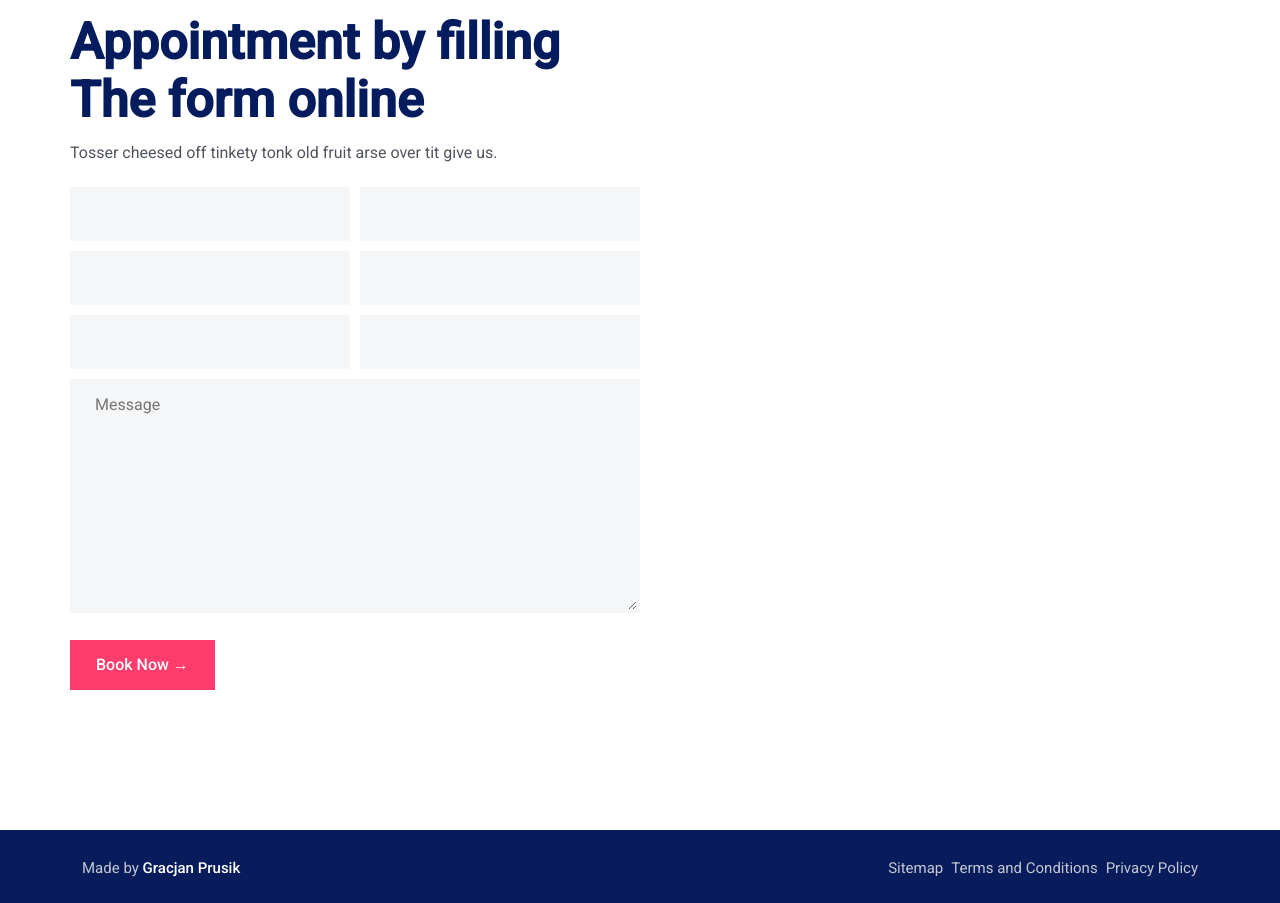
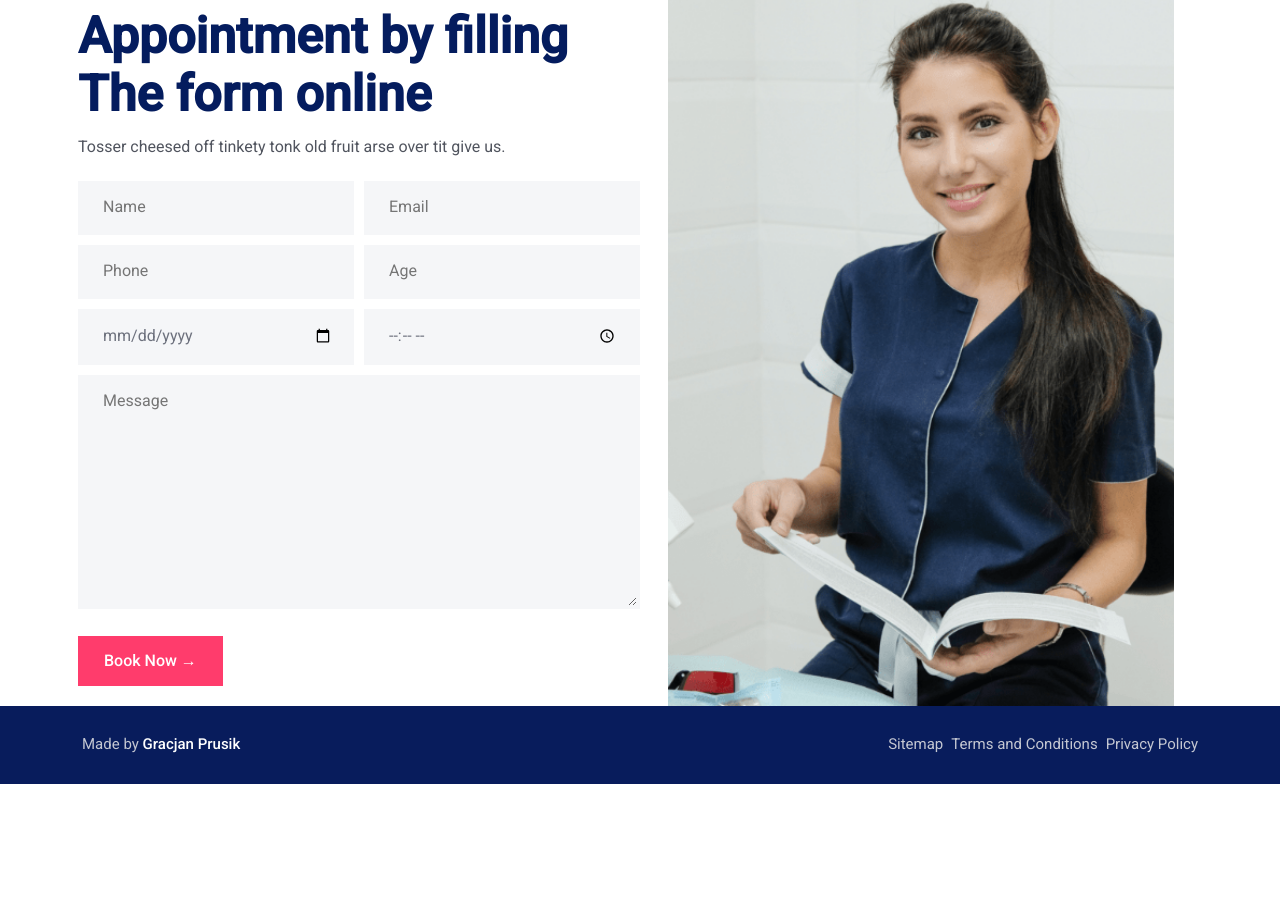
Before and after one commit to grekuu/medical-service, a React (Vite) app: page /services in a window 1280 px wide. Shown: the part 2748-3651 px from the top of the page. After the commit the page ends 3532 px from the top, so only its background shows below. Built offline with nearby package versions, Linux system fonts and the light colour scheme.

Commit message:
feat(FormAppointment): component finished

```diff
--- a/src/pages/AboutUs/aboutUs.scss
+++ b/src/pages/AboutUs/aboutUs.scss
@@ -1,5 +1,6 @@
 .about-us-container {
   max-width: 100vw;
+  overflow-x: hidden;
 
   .sponsors-section {
     background-color: #f5f6f8;
--- a/src/pages/Home/home.scss
+++ b/src/pages/Home/home.scss
@@ -1,5 +1,6 @@
 .home-container {
   max-width: 100vw;
+  overflow-x: hidden;
   .banner {
     max-width: 100vw;
     background-image: url("/shape_banner_bg.png");
--- a/src/pages/Services/services.scss
+++ b/src/pages/Services/services.scss
@@ -1,3 +1,4 @@
 .services-container {
   max-width: 100vw;
+  overflow-x: hidden;
 }
--- a/src/pages/components/BlogPosts/BlogPost/blogPost.scss
+++ b/src/pages/components/BlogPosts/BlogPost/blogPost.scss
@@ -23,6 +23,7 @@
 
     img {
       height: 40px;
+      width: 40px;
       border-radius: 50%;
     }
 
@@ -75,7 +76,7 @@
       font-size: 16px;
     }
     .person {
-      width: 20%;
+      width: 100%;
       h3 {
         font-size: 14px;
       }
--- a/src/pages/components/BlogPosts/blogPosts.scss
+++ b/src/pages/components/BlogPosts/blogPosts.scss
@@ -1,5 +1,5 @@
 .blog-posts-container {
-  padding: 140px 0px 140px 0px;
+  padding: 140px 8px 140px 8px;
 
   h2 {
     color: #041c5e;
--- a/src/pages/components/ExploreDepartments/exploreDepartments.scss
+++ b/src/pages/components/ExploreDepartments/exploreDepartments.scss
@@ -1,5 +1,5 @@
 .explore-departments-container {
-  padding: 107px 0 117px;
+  padding: 107px 8px 117px 8px;
   h2 {
     color: #041c5e;
     margin: 0;
@@ -37,6 +37,10 @@
 
 @media only screen and (max-width: 768px) {
   .explore-departments-container {
+    h2 {
+      font-size: 36px;
+      line-height: 42px;
+    }
     .cards-container {
       grid-template-columns: repeat(1, 1fr);
       grid-template-rows: repeat(8, 1fr);
--- a/src/pages/components/FormAppointment/FormAppointment.tsx
+++ b/src/pages/components/FormAppointment/FormAppointment.tsx
@@ -9,17 +9,48 @@ const FormAppointment = () => {
         <h3>
           Tosser cheesed off tinkety tonk old fruit arse over tit give us.
         </h3>
+        <form>
           <div className="double-input">
-          <input type="text" className="form-input" />
-          <input type="text" className="form-input" />
+            <input
+              type="text"
+              className="form-input"
+              placeholder="Name"
+              required
+            />
+            <input
+              type="email"
+              className="form-input"
+              placeholder="Email"
+              required
+            />
           </div>
           <div className="double-input">
-          <input type="text" className="form-input" />
-          <input type="text" className="form-input" />
+            <input
+              type="tel"
+              className="form-input"
+              placeholder="Phone"
+              required
+            />
+            <input
+              type="number"
+              className="form-input"
+              placeholder="Age"
+              required
+            />
           </div>
           <div className="double-input">
-          <input type="text" className="form-input" />
-          <input type="text" className="form-input" />
+            <input
+              type="date"
+              className="form-input"
+              placeholder="Appointment Date"
+              required
+            />
+            <input
+              type="time"
+              className="form-input"
+              placeholder="12:00 PM"
+              required
+            />
           </div>
           <textarea
             className="form-input textarea-input"
@@ -28,10 +59,14 @@ const FormAppointment = () => {
             cols={30}
             rows={10}
             spellCheck="false"
+            required
           ></textarea>
-        <button>Book Now &#8594;</button>
+          <button type="submit">Book Now &#8594;</button>
+        </form>
       </div>
-      <div className="form-right"></div>
+      <div className="form-right">
+        <img src="/medical-appointment.png" alt="image" />
+      </div>
     </Container>
   );
 };
--- a/src/pages/components/FormAppointment/formAppointment.scss
+++ b/src/pages/components/FormAppointment/formAppointment.scss
@@ -1,5 +1,6 @@
 .form-appointment-container {
-  padding: 140px 0;
+  padding: 140px 8px 0px 8px;
+  display: flex;
   .form-left {
     width: 50%;
     h2 {
@@ -35,6 +36,12 @@
       color: #6d717d;
       padding: 15px 18px 15px 24px;
       width: 50%;
+
+      &:focus {
+        outline: none;
+        box-shadow: 7px 7px 0px -1px rgba(69, 119, 255, 255);
+        border-color: #4577ff;
+      }
     }
 
     .textarea-input {
@@ -53,6 +60,7 @@
       border-radius: 0px 0px 0px 0px;
       box-shadow: 0px 0px 0px 0px rgba(66, 133, 244, 0.3);
       transition: all 0.4s ease;
+      margin-bottom: 20px;
       &:hover {
         background-color: #3a6fff;
       }
@@ -61,5 +69,48 @@
 
   .form-right {
     width: 50%;
+    display: flex;
+    justify-content: center;
+
+    img {
+      width: 90%;
+    }
   }
 }
+
+@media only screen and (max-width: 1200px) {
+  .form-appointment-container {
+    .form-right {
+      display: none;
+    }
+
+    .form-left {
+      width: 100%;
+    }
+  }
+}
+
+@media only screen and (max-width: 766px) {
+  .form-appointment-container {
+    .form-left {
+      h2 {
+        font-size: 36px;
+        line-height: 42px;
+      }
+    }
+  }
+}
+
+@media only screen and (max-width: 576px) {
+  .form-appointment-container {
+    .form-left {
+      width: 100%;
+      .double-input {
+        flex-direction: column;
+        .form-input {
+          width: 100%;
+        }
+      }
+    }
+  }
+}
--- a/src/pages/components/SpecialService/specialService.scss
+++ b/src/pages/components/SpecialService/specialService.scss
@@ -36,3 +36,14 @@
     }
   }
 }
+
+@media only screen and (max-width: 768px) {
+  .special-service-container {
+    .text-container {
+      h2 {
+        font-size: 36px;
+        line-height: 42px;
+      }
+    }
+  }
+}
```
Also changed, not shown: public/medical-appointment.png (added). Lines whose indentation alone changed are shown as unchanged.
